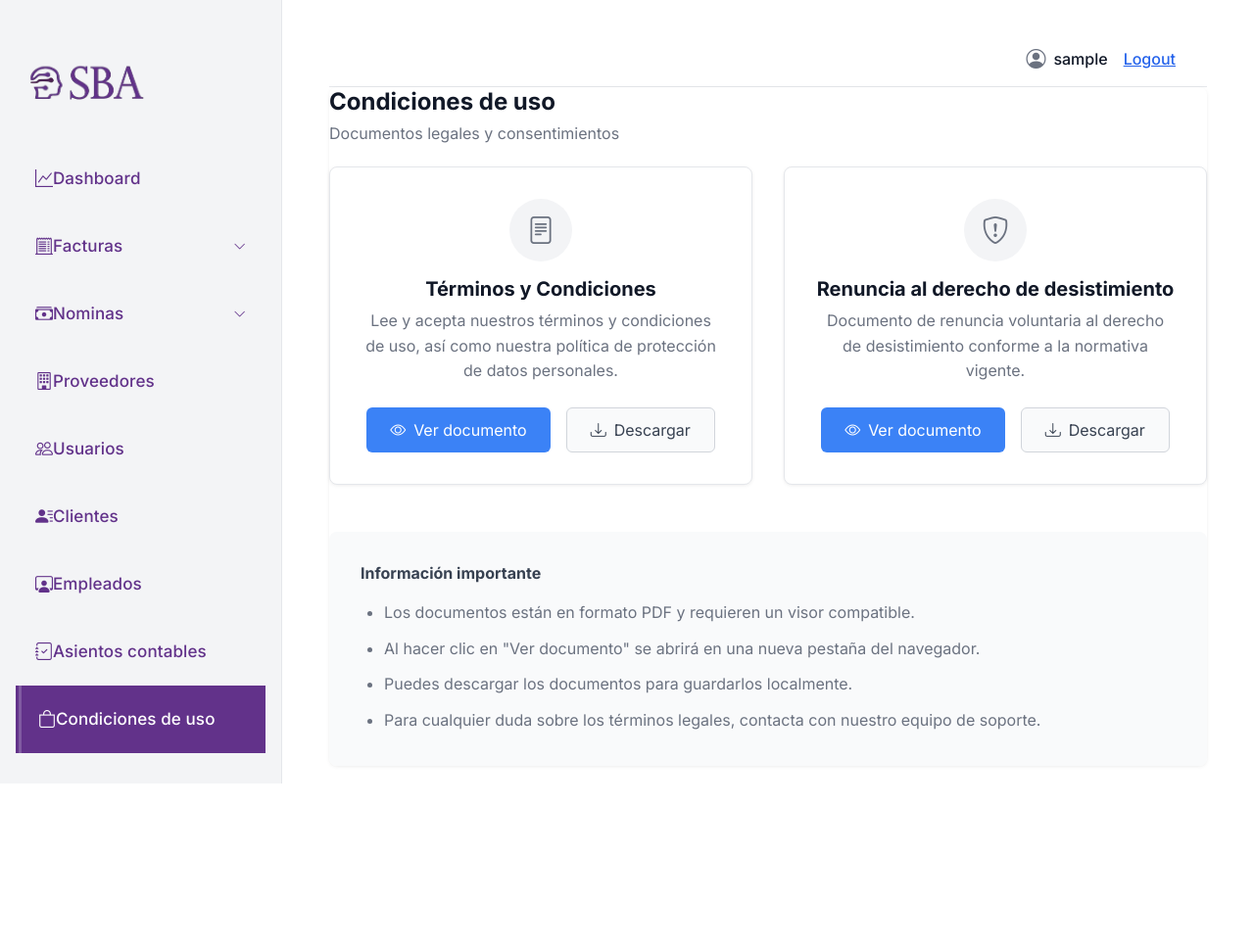
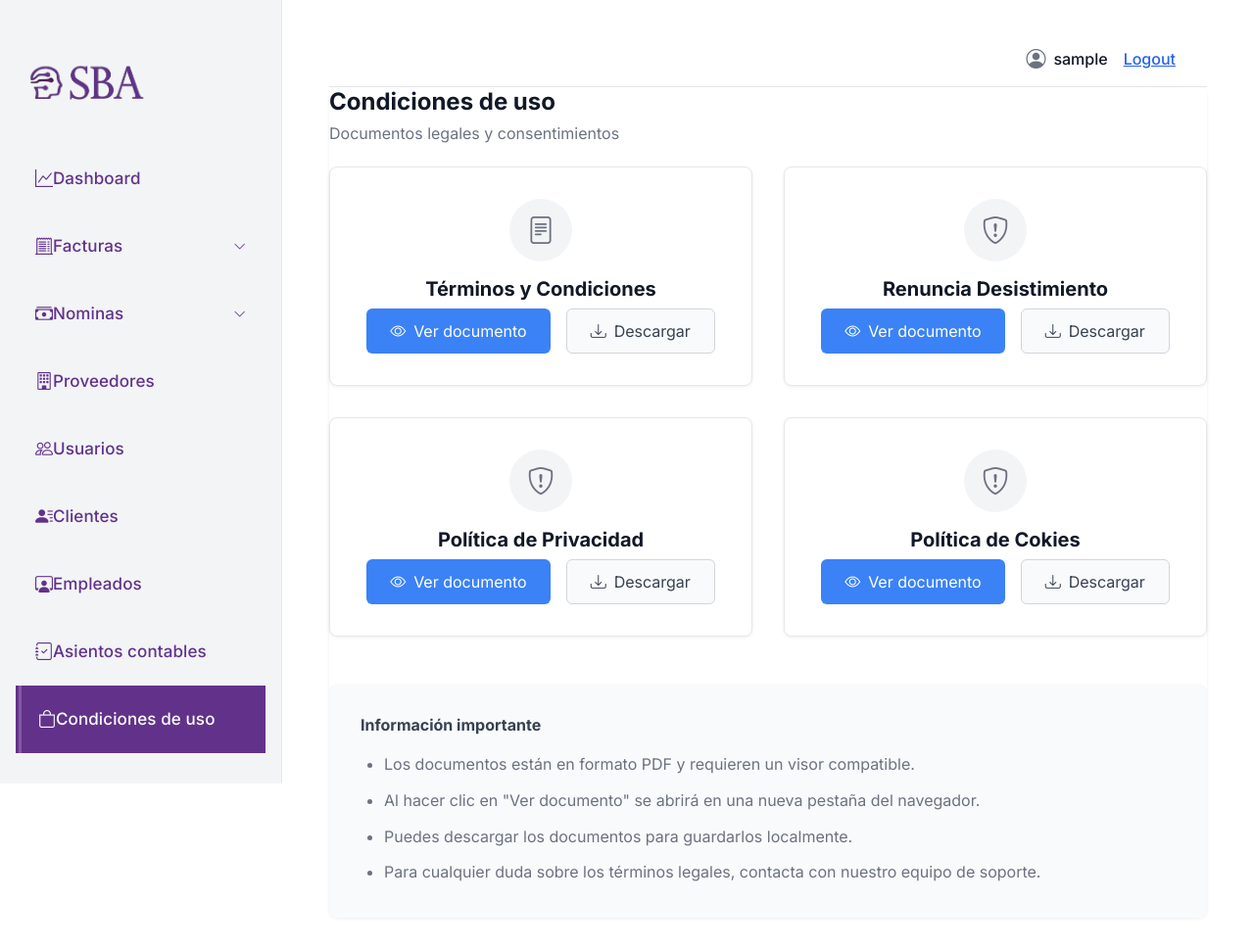
Before and after one commit to smartbookai/backend, a Django app: page /condiciones/ in a window 1280 px wide. Shown: the whole page at 98% size. Before the commit the page ends 800 px from the top, so only its background shows below. Run offline with Django 5.2, Linux system fonts and the light colour scheme; the visitor is signed in with stand-in values (Sample User, id 1); data that the repository does not hold is empty; parts of the project's set-up code (start-up, migrations or seed data) failed here and were passed over.

Commit message:
documentos en condiciones de uso

```diff
--- a/templates/pages/aceptaciones.html
+++ b/templates/pages/aceptaciones.html
@@ -17,16 +17,13 @@
           <i class="bi bi-file-text" style="font-size:28px;color:#6b7280;"></i>
         </div>
         <h3 style="font-size:20px;margin:0 0 0.5rem 0;">Términos y Condiciones</h3>
-        <p style="color:#6b7280;margin:0 0 1.5rem 0;line-height:1.6;">
-          Lee y acepta nuestros términos y condiciones de uso, así como nuestra política de protección de datos personales.
-        </p>
         <div style="display:flex;gap:1rem;justify-content:center;">
-          <a href="#" onclick="window.open('/static/documents/terminos-y-condiciones.pdf', '_blank'); return false;"
+          <a href="#" onclick="window.open('/static/documents/terminos_y_condiciones_sba.pdf', '_blank'); return false;"
              class="btn btn-primary" style="display:inline-flex;align-items:center;gap:0.5rem;padding:0.75rem 1.5rem;background:#3b82f6;color:white;border:none;border-radius:6px;text-decoration:none;cursor:pointer;">
             <i class="bi bi-eye"></i>
             Ver documento
           </a>
-          <a href="/static/documents/terminos-y-condiciones.pdf" download="terminos-y-condiciones.pdf"
+          <a href="/static/documents/terminos_y_condiciones_sba.pdf" download="terminos_y_condiciones_sba.pdf"
              class="btn btn-light" style="display:inline-flex;align-items:center;gap:0.5rem;padding:0.75rem 1.5rem;background:#f9fafb;color:#374151;border:1px solid #d1d5db;border-radius:6px;text-decoration:none;cursor:pointer;">
             <i class="bi bi-download"></i>
             Descargar
@@ -39,23 +36,61 @@
         <div style="width:64px;height:64px;border-radius:50%;background:#f3f4f6;display:flex;align-items:center;justify-content:center;margin:0 auto 1rem;">
           <i class="bi bi-shield-exclamation" style="font-size:28px;color:#6b7280;"></i>
         </div>
-        <h3 style="font-size:20px;margin:0 0 0.5rem 0;">Renuncia al derecho de desistimiento</h3>
-        <p style="color:#6b7280;margin:0 0 1.5rem 0;line-height:1.6;">
-          Documento de renuncia voluntaria al derecho de desistimiento conforme a la normativa vigente.
-        </p>
+        <h3 style="font-size:20px;margin:0 0 0.5rem 0;">Renuncia Desistimiento</h3>
         <div style="display:flex;gap:1rem;justify-content:center;">
-          <a href="#" onclick="window.open('/static/documents/renuncia-desistimiento.pdf', '_blank'); return false;"
+          <a href="#" onclick="window.open('/static/documents/DPA_SBA.pdf', '_blank'); return false;"
              class="btn btn-primary" style="display:inline-flex;align-items:center;gap:0.5rem;padding:0.75rem 1.5rem;background:#3b82f6;color:white;border:none;border-radius:6px;text-decoration:none;cursor:pointer;">
             <i class="bi bi-eye"></i>
             Ver documento
           </a>
-          <a href="/static/documents/renuncia-desistimiento.pdf" download="renuncia-desistimiento.pdf"
+          <a href="/static/documents/DPA_SBA.pdf" download="DPA_SBA.pdf"
              class="btn btn-light" style="display:inline-flex;align-items:center;gap:0.5rem;padding:0.75rem 1.5rem;background:#f9fafb;color:#374151;border:1px solid #d1d5db;border-radius:6px;text-decoration:none;cursor:pointer;">
             <i class="bi bi-download"></i>
             Descargar
           </a>
         </div>
       </div>
+
+      <!-- Política de Privacidad -->
+      <div class="card" style="border:1px solid #e5e7eb;padding:2rem;text-align:center;">
+        <div style="width:64px;height:64px;border-radius:50%;background:#f3f4f6;display:flex;align-items:center;justify-content:center;margin:0 auto 1rem;">
+          <i class="bi bi-shield-exclamation" style="font-size:28px;color:#6b7280;"></i>
+        </div>
+        <h3 style="font-size:20px;margin:0 0 0.5rem 0;">Política de Privacidad</h3>
+        <div style="display:flex;gap:1rem;justify-content:center;">
+          <a href="#" onclick="window.open('/static/documents/politica_de_privacidad.pdf', '_blank'); return false;"
+             class="btn btn-primary" style="display:inline-flex;align-items:center;gap:0.5rem;padding:0.75rem 1.5rem;background:#3b82f6;color:white;border:none;border-radius:6px;text-decoration:none;cursor:pointer;">
+            <i class="bi bi-eye"></i>
+            Ver documento
+          </a>
+          <a href="/static/documents/politica_de_privacidad.pdf" download="politica_de_privacidad.pdf"
+             class="btn btn-light" style="display:inline-flex;align-items:center;gap:0.5rem;padding:0.75rem 1.5rem;background:#f9fafb;color:#374151;border:1px solid #d1d5db;border-radius:6px;text-decoration:none;cursor:pointer;">
+            <i class="bi bi-download"></i>
+            Descargar
+          </a>
+        </div>
+      </div>
+
+      <!-- Política de Cokies -->
+      <div class="card" style="border:1px solid #e5e7eb;padding:2rem;text-align:center;">
+        <div style="width:64px;height:64px;border-radius:50%;background:#f3f4f6;display:flex;align-items:center;justify-content:center;margin:0 auto 1rem;">
+          <i class="bi bi-shield-exclamation" style="font-size:28px;color:#6b7280;"></i>
+        </div>
+        <h3 style="font-size:20px;margin:0 0 0.5rem 0;">Política de Cokies</h3>
+        <div style="display:flex;gap:1rem;justify-content:center;">
+          <a href="#" onclick="window.open('/static/documents/politica_de_cookies.pdf', '_blank'); return false;"
+             class="btn btn-primary" style="display:inline-flex;align-items:center;gap:0.5rem;padding:0.75rem 1.5rem;background:#3b82f6;color:white;border:none;border-radius:6px;text-decoration:none;cursor:pointer;">
+            <i class="bi bi-eye"></i>
+            Ver documento
+          </a>
+          <a href="/static/documents/politica_de_cookies.pdf" download="politica_de_cookies.pdf"
+             class="btn btn-light" style="display:inline-flex;align-items:center;gap:0.5rem;padding:0.75rem 1.5rem;background:#f9fafb;color:#374151;border:1px solid #d1d5db;border-radius:6px;text-decoration:none;cursor:pointer;">
+            <i class="bi bi-download"></i>
+            Descargar
+          </a>
+        </div>
+      </div>
+
     </div>
 
     <!-- Información adicional -->
```
